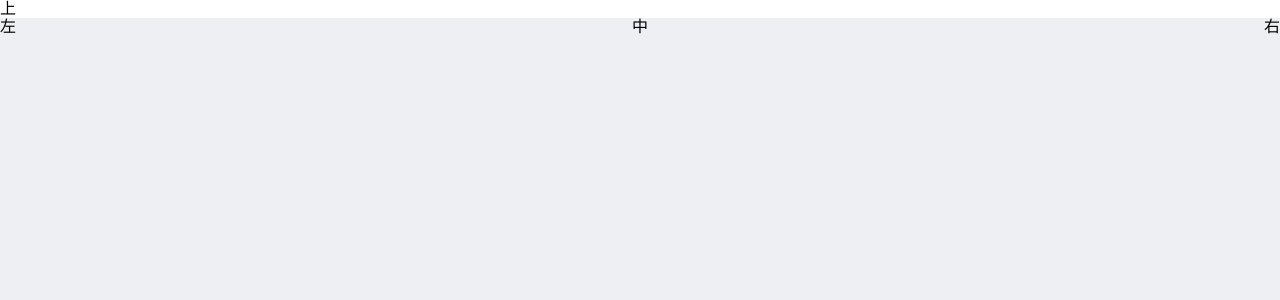
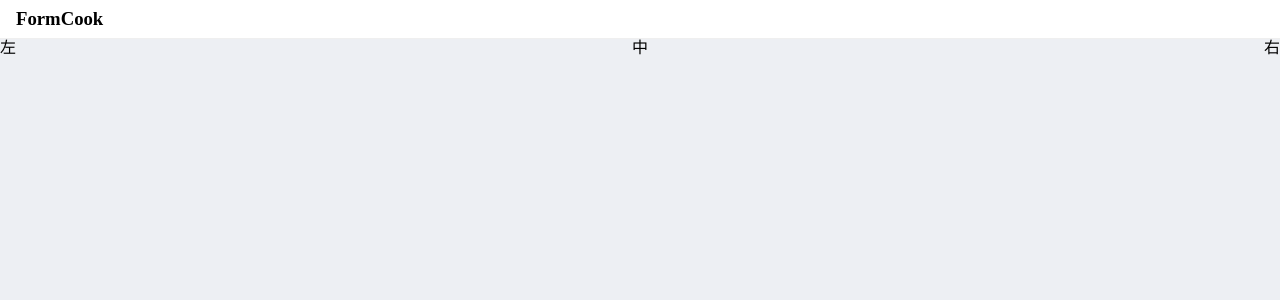
Before and after one commit to is-zhou/form-cook, a Vue app: page / in a window 1280 px wide. Shown: the top 300 px of the page. Built offline with nearby package versions, Linux system fonts and the light colour scheme; the HTML template or start-up script is replaced by a standard one.

Commit message:
chore: update TopArea

```diff
--- a/src/views/cook/components/TopArea.vue
+++ b/src/views/cook/components/TopArea.vue
@@ -1,7 +1,36 @@
 <script setup lang="ts"></script>
 
 <template>
-  <div>上</div>
+  <header class="top_area">
+    <div class="top_area_left">
+      <h3>FormCook</h3>
+    </div>
+    <div class="top_area_middle"></div>
+    <div class="top_area_right"></div>
+  </header>
 </template>
 
-<style scoped></style>
+<style scoped lang="scss">
+.top_area {
+  display: flex;
+  align-items: center;
+  justify-content: space-between;
+  background-color: #fff;
+  padding: 8px 12px 8px 16px;
+  border-bottom: 1px solid #efefef;
+}
+.top_area_left {
+  display: flex;
+  gap: 10px;
+  h3 {
+    font-weight: bold;
+    margin: 0;
+  }
+}
+.top_area_middle {
+  flex: 1;
+  display: flex;
+  align-items: center;
+  justify-content: center;
+}
+</style>
```
